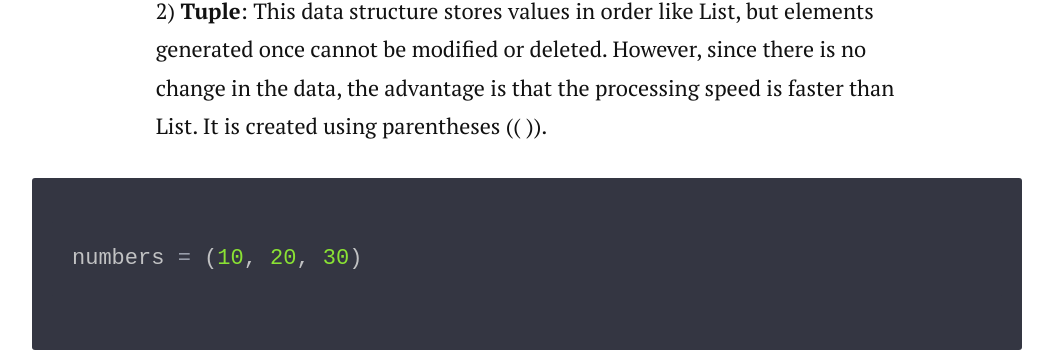
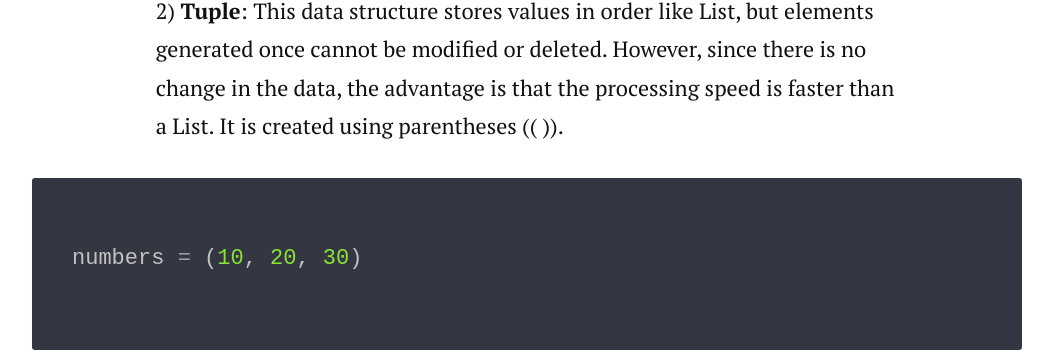
Before and after one commit to Eunji-Elly-Lee/eunji-elly-lee.github.io, a Jekyll site: the page built from _posts/2022-02-18-python-basics.markdown, in a window 1280 px wide and 900 px high, scrolled down 12738 px. Shown: the part 264-616 px from the top of the window, without its empty margins (113-1166 px from the left). Built offline with Jekyll 4.4.1, drawn with Linux system fonts in a browser that asks for light colours; nearby versions of some CDN libraries; comment, search, counter and statistics services are not loaded.

````diff
--- a/_posts/2022-02-18-python-basics.markdown
+++ b/_posts/2022-02-18-python-basics.markdown
@@ -201,7 +201,7 @@ Now, we will look into Python's four data structures. We can think of these as s
 numbers = [10, 20, 30]
 ```
 
-2) **Tuple**: This data structure stores values in order like List, but elements generated once cannot be modified or deleted. However, since there is no change in the data, the advantage is that the processing speed is faster than List. It is created using parentheses (( )).
+2) **Tuple**: This data structure stores values in order like List, but elements generated once cannot be modified or deleted. However, since there is no change in the data, the advantage is that the processing speed is faster than a List. It is created using parentheses (( )).
 
 ```python
 numbers = (10, 20, 30)
````
